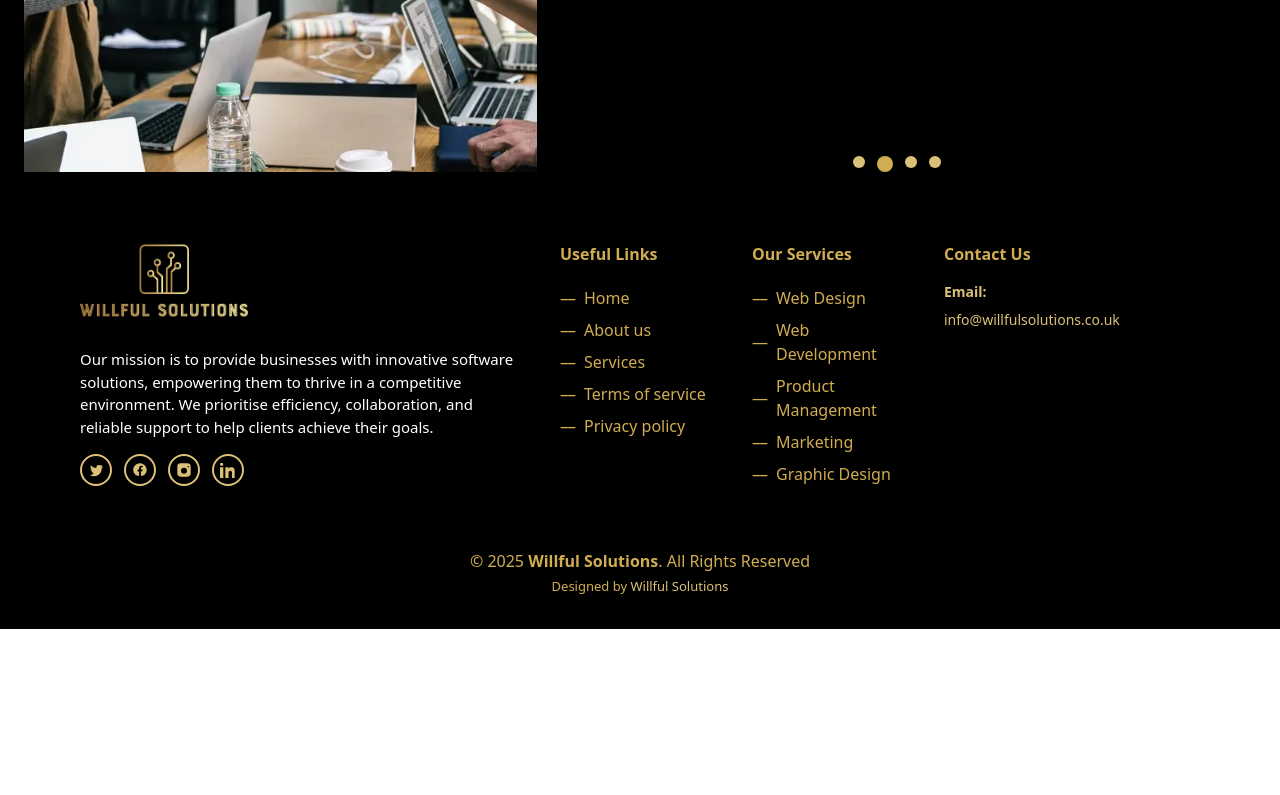
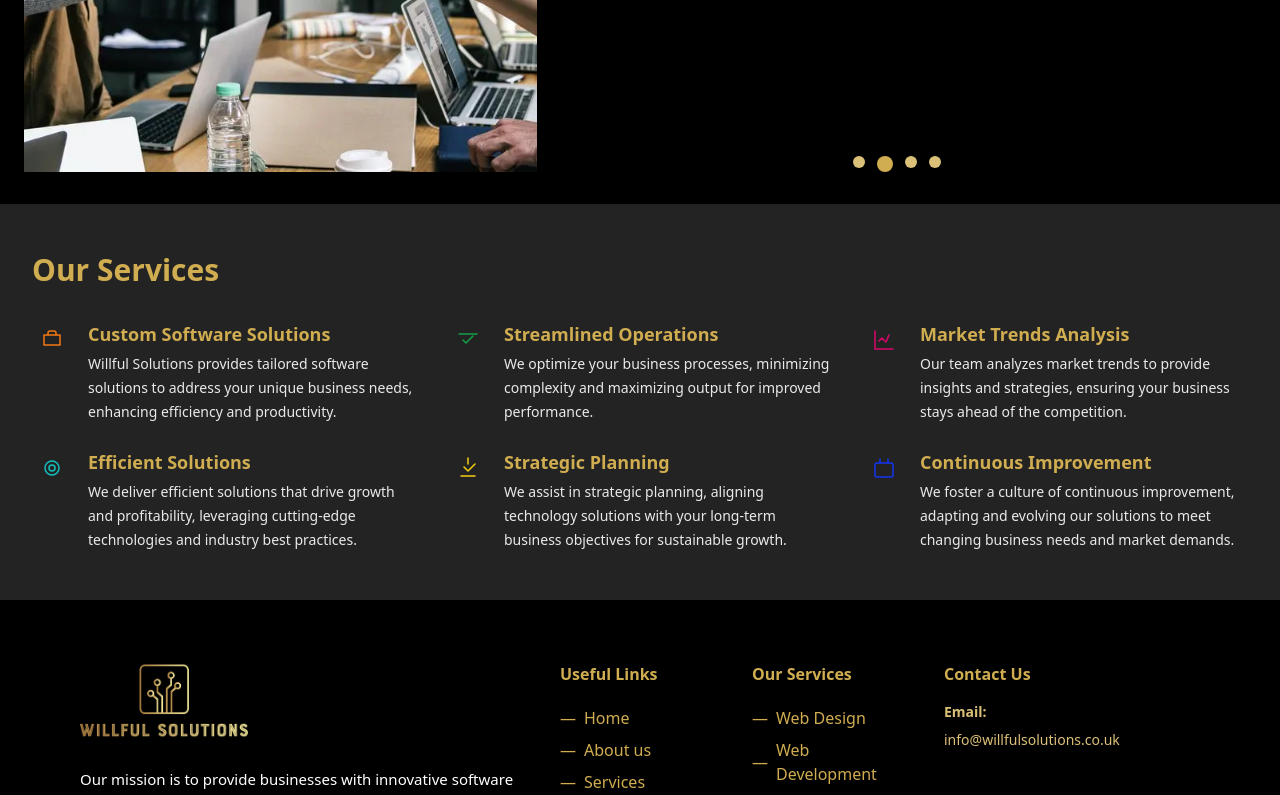
Before and after one commit to WillfulSolutions/website, a Next.js app: page / in a window 1280 px wide. Shown: the part 1696-2491 px from the top of the page. Before the commit the page ends 2325 px from the top, so only its background shows below. Built offline with nearby package versions, Linux system fonts and the light colour scheme.

Commit message:
Adds the services list section to the landing page

```diff
--- a/app/page.tsx
+++ b/app/page.tsx
@@ -2,6 +2,7 @@ import Header from '../components/header';
 import Hero from '../components/hero';
 import Footer from '../components/footer';
 import WhyChooseUs from "@/components/why-choose-us";
+import ServicesList from "@/components/services-list";
 
 export default function Home() {
     return (
@@ -12,6 +13,7 @@ export default function Home() {
           <Hero />
           {/* Add other sections/components below (Why us, Services, Features, etc.) */}
             <WhyChooseUs />
+            <ServicesList />
         </main>
         <Footer />
       </div>
--- /dev/null
+++ b/components/services-list.tsx
@@ -0,0 +1,137 @@
+import React from "react";
+import Link from "next/link";
+
+type Service = {
+  title: string;
+  description: string;
+  color: string; // icon color
+  aosDelay?: number;
+  href?: string;
+  Icon: React.FC<{ className?: string; fill?: string }>;
+};
+
+const services: Service[] = [
+  {
+    title: "Custom Software Solutions",
+    description:
+      "Willful Solutions provides tailored software solutions to address your unique business needs, enhancing efficiency and productivity.",
+    color: "#f57813",
+    aosDelay: 100,
+    href: "#",
+    Icon: ({ className, fill }) => (
+      <svg className={className} viewBox="0 0 24 24" fill="none" xmlns="http://www.w3.org/2000/svg" aria-hidden>
+        <path d="M4 7h16v10H4z" stroke={fill} strokeWidth="1.5" strokeLinecap="round" strokeLinejoin="round"/>
+        <path d="M8 7V5a2 2 0 012-2h4a2 2 0 012 2v2" stroke={fill} strokeWidth="1.5" strokeLinecap="round" strokeLinejoin="round"/>
+      </svg>
+    ),
+  },
+  {
+    title: "Streamlined Operations",
+    description:
+      "We optimize your business processes, minimizing complexity and maximizing output for improved performance.",
+    color: "#15a04a",
+    aosDelay: 200,
+    href: "#",
+    Icon: ({ className, fill }) => (
+      <svg className={className} viewBox="0 0 24 24" fill="none" xmlns="http://www.w3.org/2000/svg" aria-hidden>
+        <path d="M3 6h18M7 12l3 3 7-7" stroke={fill} strokeWidth="1.5" strokeLinecap="round" strokeLinejoin="round"/>
+      </svg>
+    ),
+  },
+  {
+    title: "Market Trends Analysis",
+    description:
+      "Our team analyzes market trends to provide insights and strategies, ensuring your business stays ahead of the competition.",
+    color: "#d90769",
+    aosDelay: 300,
+    href: "#",
+    Icon: ({ className, fill }) => (
+      <svg className={className} viewBox="0 0 24 24" fill="none" xmlns="http://www.w3.org/2000/svg" aria-hidden>
+        <path d="M3 3v18h18" stroke={fill} strokeWidth="1.5" strokeLinecap="round" strokeLinejoin="round"/>
+        <path d="M7 13l3-3 4 4 3-7" stroke={fill} strokeWidth="1.5" strokeLinecap="round" strokeLinejoin="round"/>
+      </svg>
+    ),
+  },
+  {
+    title: "Efficient Solutions",
+    description:
+      "We deliver efficient solutions that drive growth and profitability, leveraging cutting-edge technologies and industry best practices.",
+    color: "#15bfbc",
+    aosDelay: 400,
+    href: "#",
+    Icon: ({ className, fill }) => (
+      <svg className={className} viewBox="0 0 24 24" fill="none" xmlns="http://www.w3.org/2000/svg" aria-hidden>
+        <circle cx="12" cy="12" r="3" stroke={fill} strokeWidth="1.5" strokeLinecap="round" strokeLinejoin="round"/>
+        <path d="M19 12a7 7 0 11-14 0 7 7 0 0114 0z" stroke={fill} strokeWidth="1.5" strokeLinecap="round" strokeLinejoin="round"/>
+      </svg>
+    ),
+  },
+  {
+    title: "Strategic Planning",
+    description:
+      "We assist in strategic planning, aligning technology solutions with your long-term business objectives for sustainable growth.",
+    color: "#f5cf13",
+    aosDelay: 500,
+    href: "#",
+    Icon: ({ className, fill }) => (
+      <svg className={className} viewBox="0 0 24 24" fill="none" xmlns="http://www.w3.org/2000/svg" aria-hidden>
+        <path d="M12 2v6" stroke={fill} strokeWidth="1.5" strokeLinecap="round" strokeLinejoin="round"/>
+        <path d="M5 20h14" stroke={fill} strokeWidth="1.5" strokeLinecap="round" strokeLinejoin="round"/>
+        <path d="M19 8l-7 7-4-4" stroke={fill} strokeWidth="1.5" strokeLinecap="round" strokeLinejoin="round"/>
+      </svg>
+    ),
+  },
+  {
+    title: "Continuous Improvement",
+    description:
+      "We foster a culture of continuous improvement, adapting and evolving our solutions to meet changing business needs and market demands.",
+    color: "#1335f5",
+    aosDelay: 600,
+    href: "#",
+    Icon: ({ className, fill }) => (
+      <svg className={className} viewBox="0 0 24 24" fill="none" xmlns="http://www.w3.org/2000/svg" aria-hidden>
+        <rect x="3" y="7" width="18" height="14" rx="2" stroke={fill} strokeWidth="1.5" strokeLinecap="round" strokeLinejoin="round"/>
+        <path d="M16 3v4M8 3v4" stroke={fill} strokeWidth="1.5" strokeLinecap="round" strokeLinejoin="round"/>
+      </svg>
+    ),
+  },
+];
+
+export default function ServicesList() {
+  return (
+    <section id="services-list" className="bg-[var(--color-bg-tertiary,#000)] py-12 text-white">
+      <div className="mx-auto max-w-7xl px-4 sm:px-6 lg:px-8" data-aos="fade-up">
+        <div className="section-header mb-8">
+          <h2 className="text-3xl font-semibold text-[var(--color-primary,#d0ad50)]">Our Services</h2>
+        </div>
+
+        <div className="grid grid-cols-1 md:grid-cols-2 lg:grid-cols-3 gap-x-8 gap-y-6">
+          {services.map((s, idx) => (
+            <div
+              key={s.title}
+              className="service-item flex items-start"
+              data-aos="fade-up"
+              data-aos-delay={s.aosDelay}
+            >
+              <div className="flex-shrink-0 mr-4">
+                <div
+                  className="w-10 h-10 flex items-center justify-center"
+                  aria-hidden
+                >
+                  <s.Icon className="w-6 h-6" fill={s.color} />
+                </div>
+              </div>
+
+              <div>
+                <h4 className="title text-lg font-semibold mb-1">
+                  <Link href={s.href ?? "#"} className="inline-block text-[var(--color-primary,#d0ad50)] hover:text-white">{s.title}</Link>
+                </h4>
+                <p className="description text-sm leading-6 text-white/90">{s.description}</p>
+              </div>
+            </div>
+          ))}
+        </div>
+      </div>
+    </section>
+  );
+}
--- a/components/why-choose-us.tsx
+++ b/components/why-choose-us.tsx
@@ -96,7 +96,7 @@ export default function WhyChooseUs(){
     };
 
     return (
-        <section id="why-us" className="bg-black pb-2 text-white">
+        <section id="why-us" className="bg-black pb-8 text-white">
       <div className="px-4 sm:mx-auto  md:mx-0 lg:container lg:mx-auto lg:px-6 " data-aos="fade-up">
         <div className="section-header py-8">
           <h2 className="text-3xl font-semibold">Why Choose Us</h2>
```
